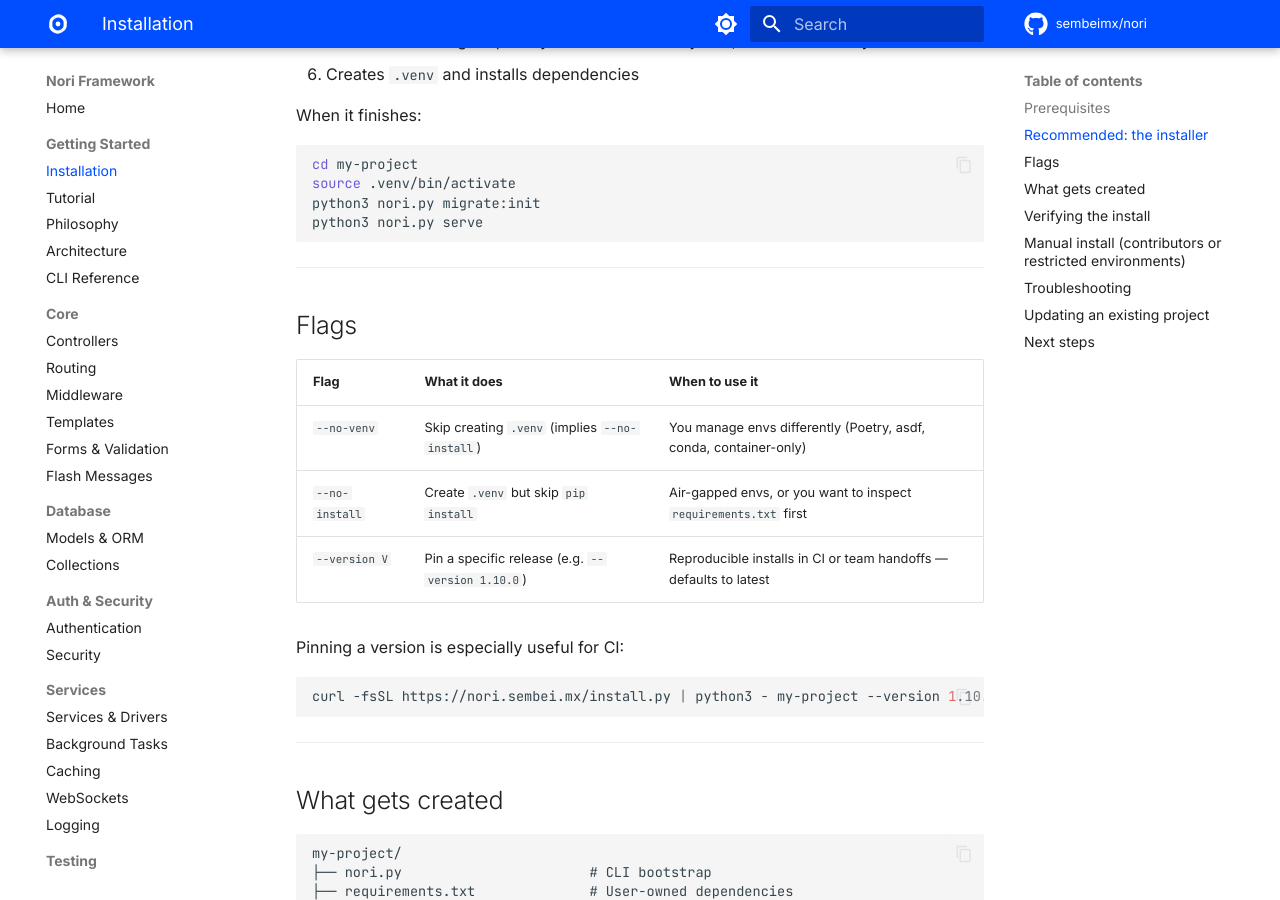
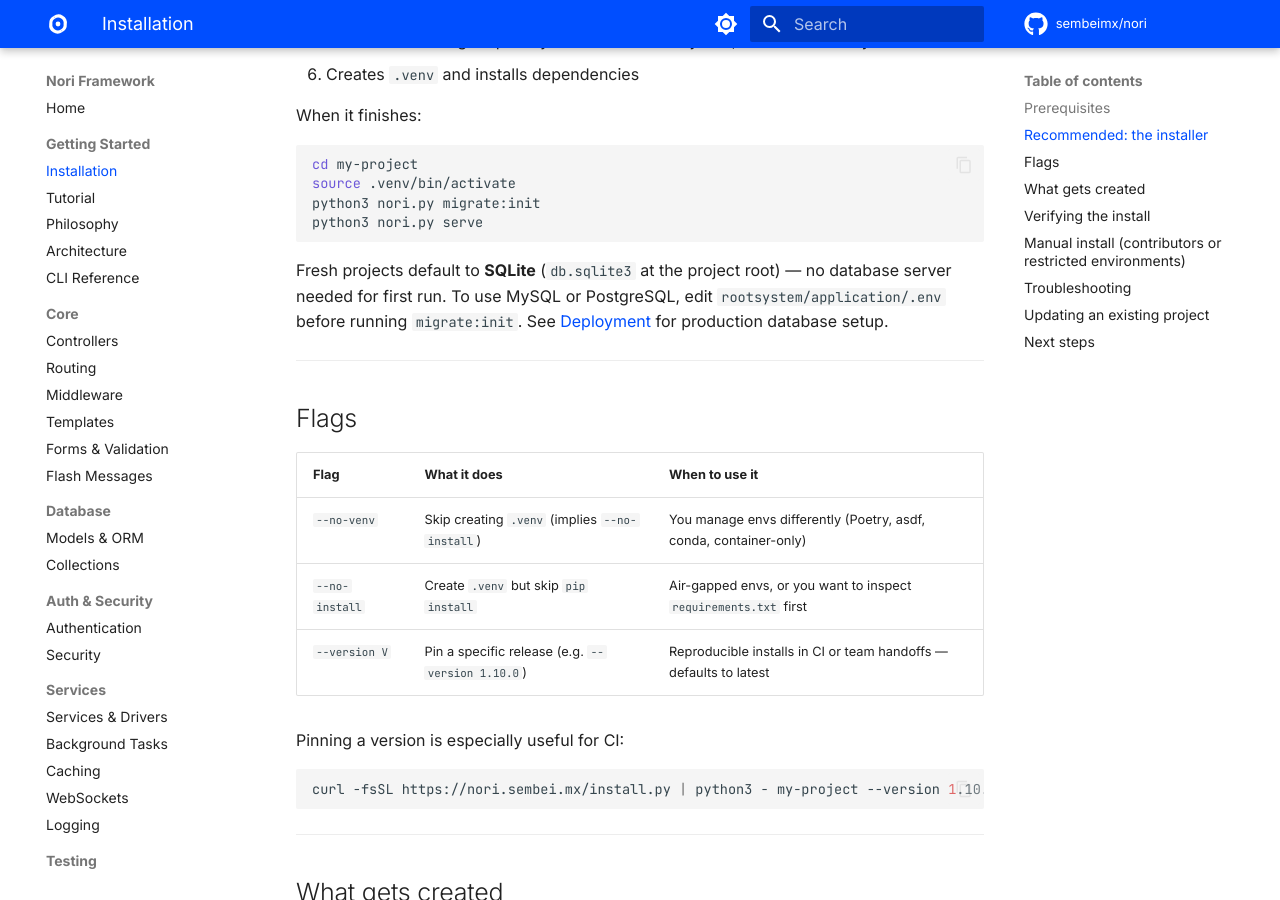
Before and after one commit to sembeimx/nori, an MkDocs documentation site: the page built from docs/installation.md, in a window 1280 px wide and 900 px high, scrolled down 787 px. Built offline with MkDocs 1.6.1 and Material for MkDocs 9.7.7, drawn with Linux system fonts in a browser that asks for light colours; comment, search, counter and statistics services are not loaded; the version menu is left out.

Commit message:
feat: .env.example defaults to SQLite for friction-free first run
Fresh projects no longer require MySQL/PostgreSQL on first install —
DB_ENGINE=sqlite + DB_NAME=db.sqlite3 are now the defaults. MySQL/PG
connection settings remain in the file (commented as alternates).
Existing projects are unaffected (they have their own .env).

Aligns with Django/Rails/Laravel which all default to SQLite for first
run. installation.md gains a one-liner pointing to deployment.md for
switching to a real DB.

````diff
--- a/docs/installation.md
+++ b/docs/installation.md
@@ -35,6 +35,8 @@
 python3 nori.py migrate:init
 python3 nori.py serve
 ```
+
+Fresh projects default to **SQLite** (`db.sqlite3` at the project root) — no database server needed for first run. To use MySQL or PostgreSQL, edit `rootsystem/application/.env` before running `migrate:init`. See [Deployment](deployment.md) for production database setup.
 
 ---
 
````
Also changed, not shown: 1 other file.
